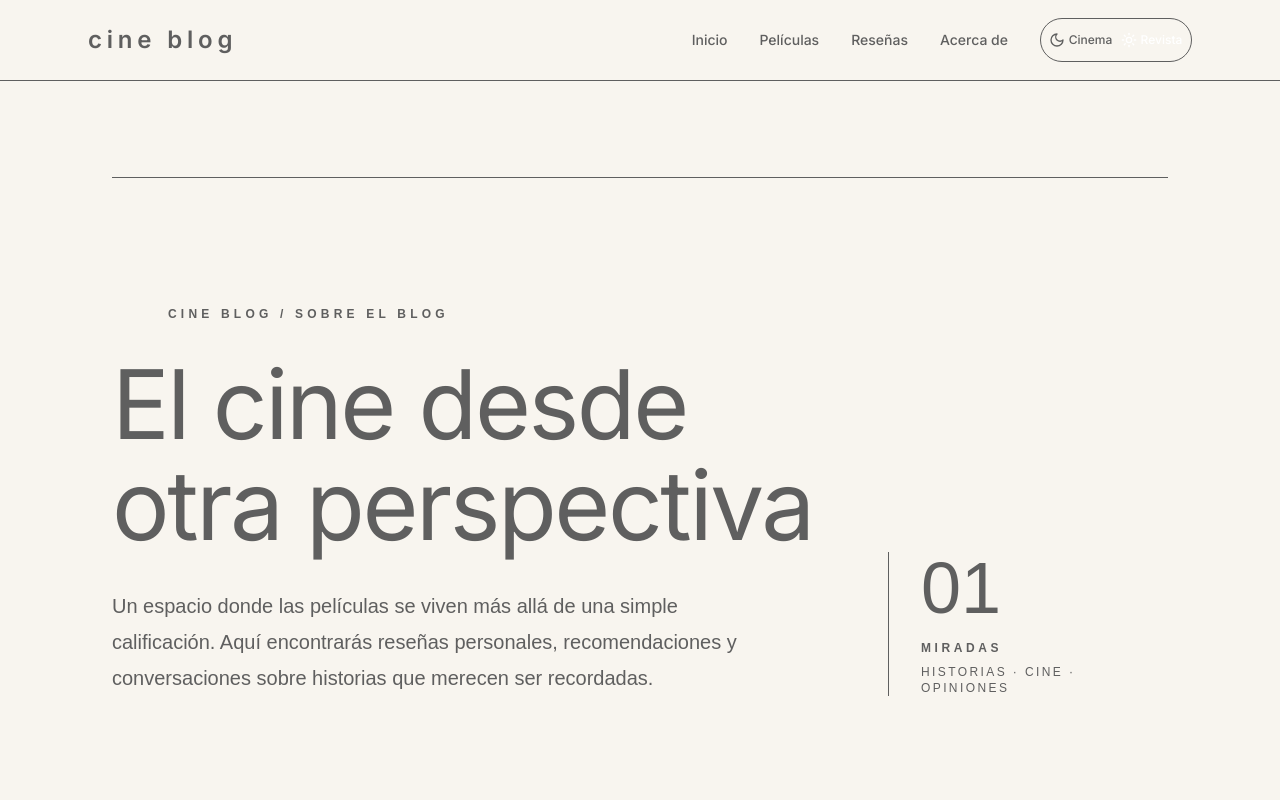
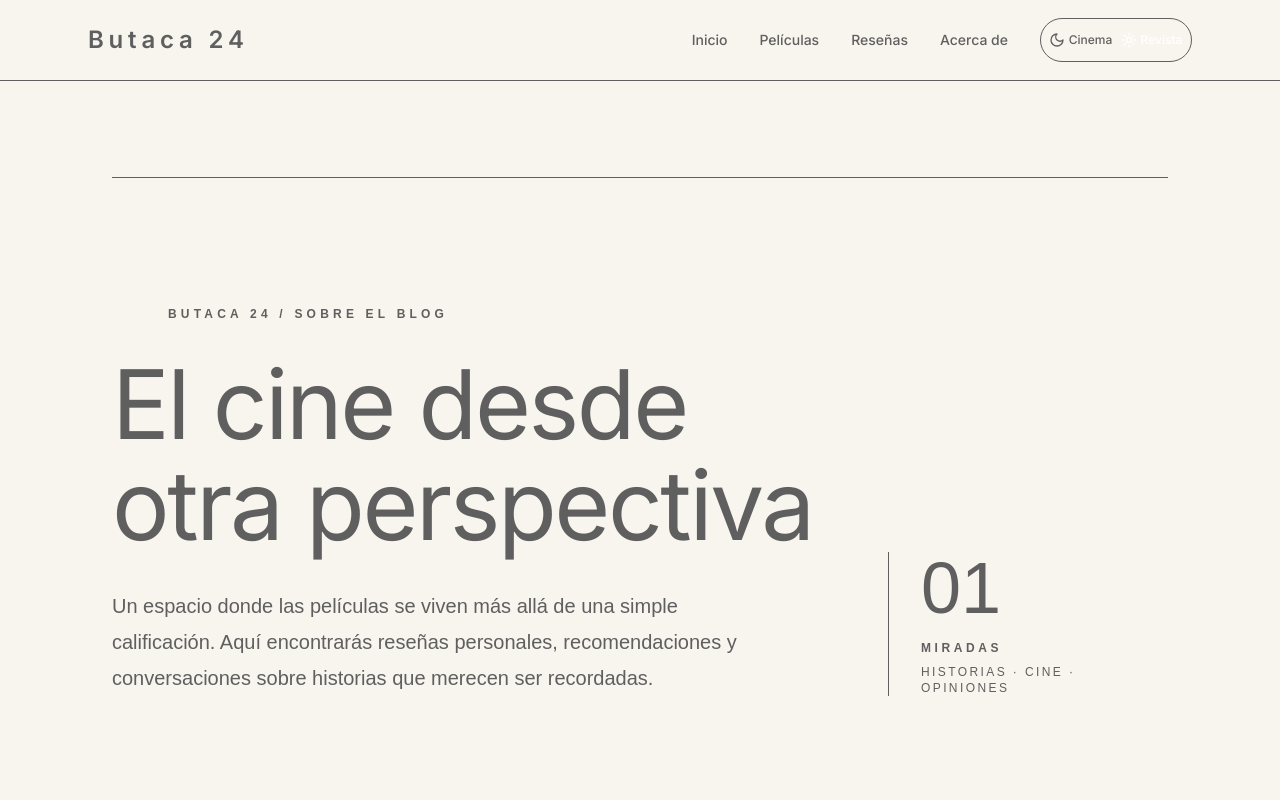
Before and after one commit to walterfcr/cine-blog, a Next.js app: page /about in a window 1280 px wide. Shown: the top 800 px of the page. Built offline with nearby package versions, Linux system fonts and the light colour scheme; a web font is replaced by a local one.

Commit message:
refactor: changed name

```diff
--- a/app/admin/(protected)/layout.tsx
+++ b/app/admin/(protected)/layout.tsx
@@ -23,7 +23,7 @@
       <header className="border-b border-border bg-surface">
         <div className="mx-auto flex h-16 max-w-7xl items-center justify-between px-6">
           <div>
-            <h1 className="text-xl font-bold">Cine Blog Admin</h1>
+            <h1 className="text-xl font-bold">Butaca 24 Admin</h1>
 
             <p className="text-sm text-text-muted">{user?.email}</p>
           </div>
--- a/components/hero/Hero.tsx
+++ b/components/hero/Hero.tsx
@@ -145,7 +145,7 @@
                   md:tracking-[0.45em]
                 "
               >
-                CINE BLOG
+                Butaca 24
               </p>
 
               <h1
@@ -225,7 +225,7 @@
                     sm:w-auto
                   "
                 >
-                  Sobre Cine Blog
+                  Sobre Butaca 24
                 </Link>
               </div>
             </>
--- a/components/layout/Footer.tsx
+++ b/components/layout/Footer.tsx
@@ -1,9 +1,7 @@
 function Footer() {
   return (
     <footer className="border-t border-border bg-surface py-6 text-center text-text-muted mt-10">
-      <p className="text-sm">
-        © {new Date().getFullYear()} Cine Blog — Made with React
-      </p>
+      <p className="text-sm">© {new Date().getFullYear()} Butaca 24</p>
     </footer>
   )
 }
--- a/components/layout/Header.tsx
+++ b/components/layout/Header.tsx
@@ -43,7 +43,7 @@
             href="/"
             className="text-2xl font-semibold tracking-[0.2em] text-text-primary"
           >
-            cine blog
+            Butaca 24
           </Link>
 
           <nav className="hidden items-center gap-8 text-sm font-medium md:flex">
--- a/components/pages/About.tsx
+++ b/components/pages/About.tsx
@@ -25,7 +25,7 @@
               <span className="h-px w-10 bg-accent" />
 
               <p className="text-xs font-semibold uppercase tracking-[0.35em] text-accent">
-                Cine Blog / Sobre el blog
+                Butaca 24 / Sobre el blog
               </p>
             </div>
 
```
